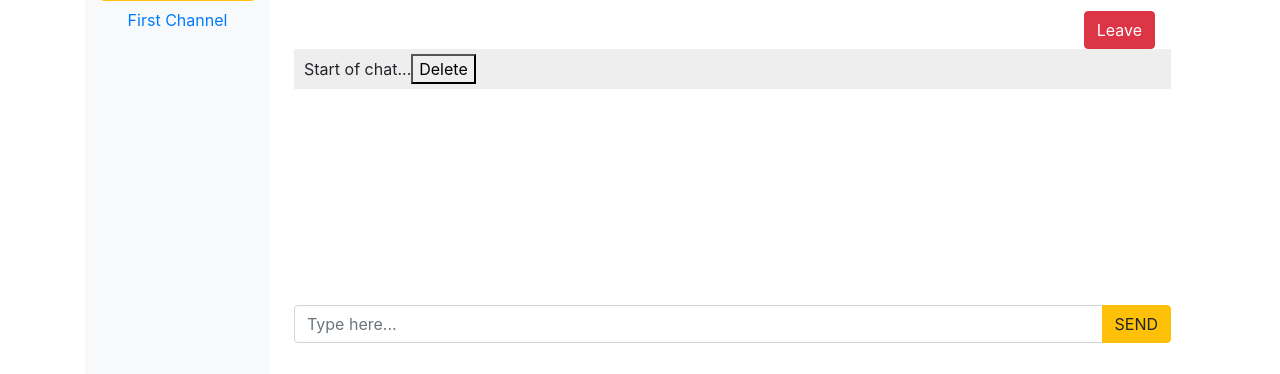
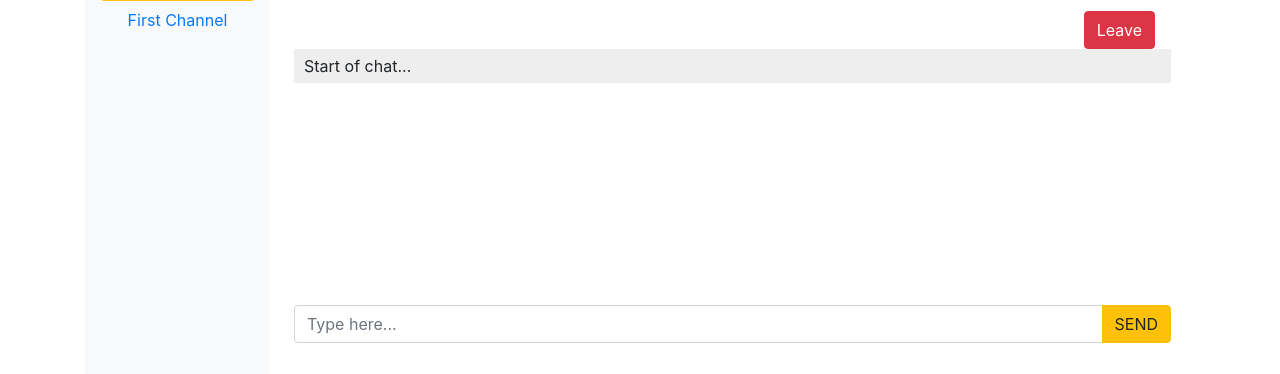
Before and after one commit to ching-wang/socket-chat, a Flask app: page /main in a window 1280 px wide. Shown: the part 133-507 px from the top of the page. Run offline with Flask 2, Linux system fonts and the light colour scheme; some libraries are stand-ins or nearby versions.

Commit message:
remove delete message on the initial message

```diff
--- a/templates/main.html
+++ b/templates/main.html
@@ -99,7 +99,7 @@
       </div>
       <div>
         <ul id="messages" class="list-unstyled">
-          <li>Start of chat...<button>Delete</button></li>
+          <li>Start of chat...</li>
         </ul>
       </div>
       <form class="form" id="message-form">
```
